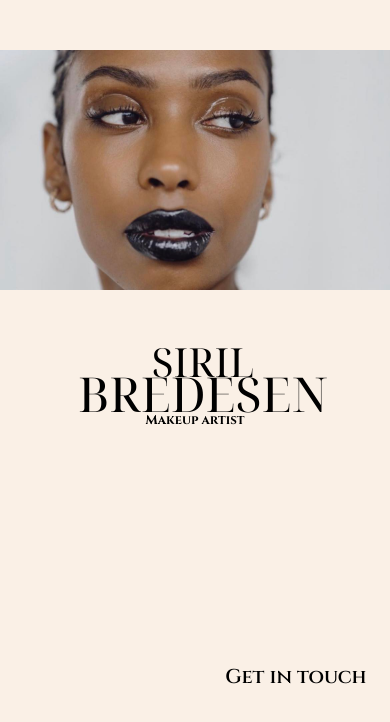
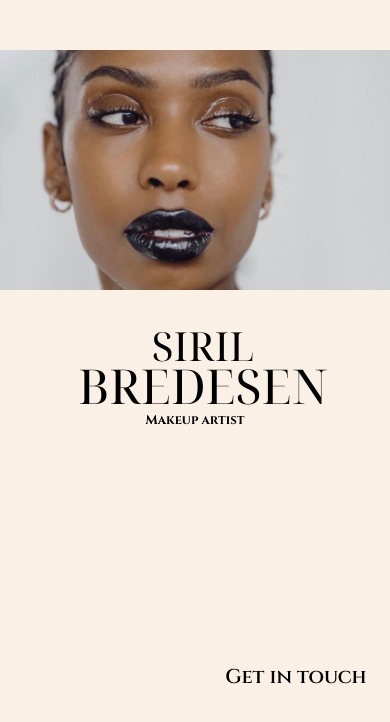
Before and after one commit to Hyssia/sirilbredesen.com, a plain HTML site: page index.html in a window 390 px wide. Shown: the part 118-840 px from the top of the page. Drawn offline with nearby package versions, Linux system fonts and the light colour scheme.

Commit message:
mobile landing page

```diff
--- a/assets/styles.css
+++ b/assets/styles.css
@@ -266,8 +266,8 @@ footer {
 
 @media screen and (max-width: 600px) {
     .siril {
-        position: absolute;
-        top: 55vh;
+        position: relative;
+        top: 22rem;
         font-size: 2rem;
         z-index: 2;
         margin: 0 auto;
@@ -317,12 +317,14 @@ footer {
 
     .siril h1 {
         padding-left: 1rem;
+        padding-bottom: 0.5rem;
         font-size: 2.5rem;
     }
 
     .siril h2 {
         padding-left: 1rem;
         font-size: 3rem;
+        padding-bottom: 0.5rem;
     }
 
     .siril h3 {
```
